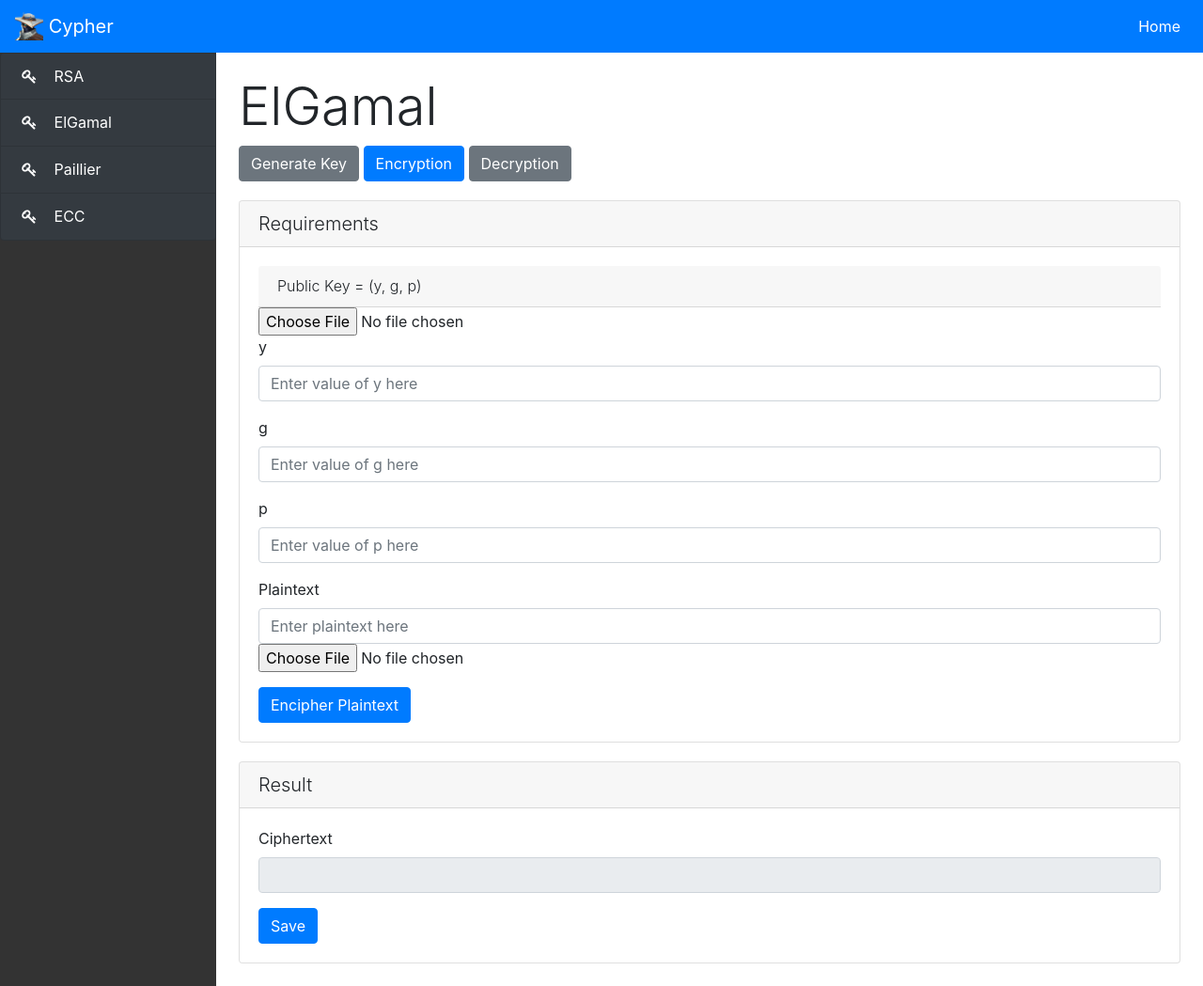
After one commit to reymyr/Modern-Cryptography, a Flask app: page /elgamal/encrypt in a window 1280 px wide. The commit adds this page. Shown: the whole page at 94% size. Run offline with Flask 2, Linux system fonts and the light colour scheme; parts of the project's set-up code (start-up, migrations or seed data) failed here and were passed over; some libraries are stand-ins or nearby versions.

Commit message:
add ElGamal and ECC to frontend and backend

```diff
--- a/app.py
+++ b/app.py
@@ -1,10 +1,15 @@
 from flask import Flask, render_template, request, send_file
-from RSA import RSA
+from rsa import RSA
 from Paillier import Paillier
+from ElGamal import ElGamal
+from ECC import ECC
 import io
 import re
+import ast
 
 app = Flask(__name__)
+
+ecc = ECC()
 
 def display5LetterGroup(text):
     result = re.findall('.{1,5}', text)
@@ -81,6 +86,76 @@ def paillierDecrypt():
     else:
         return render_template("paillier.html", mode="Decrypt")
 
+@app.route("/elgamal/generate", methods=['POST','GET'])
+def elGamalGenerate():
+    if request.method == 'POST':
+        key = ElGamal.generateKeys()
+        public_key = key[0]
+        private_key = key[1]
+        return render_template("elgamal.html", mode="Generate", public = public_key, private = private_key)
+    else:
+        return render_template("elgamal.html", mode="Generate")
+
+@app.route("/elgamal/encrypt", methods=['POST','GET'])
+def elGamalEncrypt():
+    if request.method == 'POST':
+        y = int(request.form['y'])
+        g = int(request.form['g'])
+        p = int(request.form['p'])
+        text = request.form['text']
+        result = ElGamal.encrypt(text, (y, g, p))
+        return render_template("elgamal.html", mode="Encrypt", y=y, g=g, p=p, plaintext=text, result=result)
+    else:
+        return render_template("elgamal.html", mode="Encrypt")
+
+@app.route("/elgamal/decrypt", methods=['POST','GET'])
+def elGamalDecrypt():
+    if request.method == 'POST':
+        x = int(request.form['x'])
+        p = int(request.form['p'])
+        text = ast.literal_eval(request.form['text'])
+        result = ElGamal.decrypt(text, (x, p))
+        return render_template("elgamal.html", mode="Decrypt", x=x, p=p, ciphertext=text, result=result)
+    else:
+        return render_template("elgamal.html", mode="Decrypt")
+
+@app.route("/ecc/generate", methods=['POST','GET'])
+def eccGenerate():
+    if request.method == 'POST':
+        key = ecc.generateKeys()
+        public_key = key[1]
+        private_key = key[0]
+        return render_template("ecc.html", mode="Generate", public = public_key, private = private_key)
+    else:
+        return render_template("ecc.html", mode="Generate")
+
+@app.route("/ecc/encrypt", methods=['POST','GET'])
+def eccEncrypt():
+    if request.method == 'POST':
+        x = int(request.form['x'])
+        y = int(request.form['y'])
+        text = request.form['text']
+        try:
+            result = (ecc.encrypt(text, (x, y)))
+            return render_template("ecc.html", mode="Encrypt", x=x, y=y, plaintext=text, result=result)
+        except Exception:
+            return render_template("ecc.html", mode="Decrypt", x=x, y=y, ciphertext=text, error="Error in encrypting text")
+    else:
+        return render_template("ecc.html", mode="Encrypt")
+
+@app.route("/ecc/decrypt", methods=['POST','GET'])
+def eccDecrypt():
+    if request.method == 'POST':
+        a = int(request.form['a'])
+        text = ast.literal_eval(request.form['text'])
+        try:
+            result = ecc.decrypt(text, a)
+            return render_template("ecc.html", mode="Decrypt", a=a, ciphertext=text, result=result)
+        except Exception:
+            return render_template("ecc.html", mode="Decrypt", a=a, ciphertext=text, error="Error in decrypting text")
+    else:
+        return render_template("ecc.html", mode="Decrypt")
+
 @app.route("/saveresult", methods=['POST'])
 def saveResult():
     result = request.form['result']
--- a/templates/base.html
+++ b/templates/base.html
@@ -91,6 +91,7 @@
             integrity="sha384-JjSmVgyd0p3pXB1rRibZUAYoIIy6OrQ6VrjIEaFf/nJGzIxFDsf4x0xIM+B07jRM" crossorigin="anonymous">
         </script>
         <script>
+
             function handleFileSelect(event) {
                 const reader = new FileReader()
                 reader.onload = handleFileLoad;
@@ -101,8 +102,9 @@
                 console.log(event);
                 document.getElementById('text-input').value = event.target.result;
             }
-
-            document.getElementById('text-file-input').addEventListener('change', handleFileSelect, false);
+            if (document.getElementById('text-file-input')) {
+                document.getElementById('text-file-input').addEventListener('change', handleFileSelect, false);
+            }
 
             function handlePublicKeyFileSelect(event) {
                 const reader = new FileReader()
@@ -113,13 +115,19 @@
             function handlePublicKeyFileLoad(event) {
                 console.log(event);
                 var key = event.target.result;
-                key = key.replace('[', '').replace(']', '').replace(' ', '');
+                key = key.replace('[', '').replace(']', '').replace('(', '').replace(')', '').replaceAll(' ', '');
+                console.log(key);
                 arr_key = key.split(",")
-                document.getElementById('public1').value = arr_key[0];
-                document.getElementById('public2').value = arr_key[1];
+                console.log(arr_key)
+                arr_key.forEach((val, idx) => {
+                    console.log('public'+(idx+1))
+                    document.getElementById('public'+(idx+1)).value = arr_key[idx];
+                });
             }
 
-            document.getElementById('public-key-file-input').addEventListener('change', handlePublicKeyFileSelect, false);
+            if (document.getElementById('public-key-file-input')) {
+                document.getElementById('public-key-file-input').addEventListener('change', handlePublicKeyFileSelect, false);
+            }
 
             function handlePrivateKeyFileSelect(event) {
                 const reader = new FileReader()
@@ -130,10 +138,12 @@
             function handlePrivateKeyFileLoad(event) {
                 console.log(event);
                 var key = event.target.result;
-                key = key.replace('[', '').replace(']', '').replace(' ', '');
+                key = key.replace('[', '').replace(']', '').replace('(', '').replace(')', '').replaceAll(' ', '');
                 arr_key = key.split(",")
-                document.getElementById('private1').value = arr_key[0];
-                document.getElementById('private2').value = arr_key[1];
+                arr_key.forEach((val, idx) => {
+                    console.log('private'+(idx+1))
+                    document.getElementById('private'+(idx+1)).value = arr_key[idx];
+                });
             }
 
             document.getElementById('private-key-file-input').addEventListener('change', handlePrivateKeyFileSelect, false);
--- /dev/null
+++ b/templates/elgamal.html
@@ -0,0 +1,125 @@
+{% extends 'base.html' %}
+
+{% block head %}
+<title>ElGamal - {{mode}}</title>
+{% endblock %}
+
+{% block body %}
+<!-- MAIN -->
+<div class="col p-4">
+    <h1 class="display-4">ElGamal</h1>
+    {% if mode=="Generate" %}
+    <a class="btn btn-primary" href="/elgamal/generate" role="button">Generate Key</a>
+    <a class="btn btn-secondary" href="/elgamal/encrypt" role="button">Encryption</a>
+    <a class="btn btn-secondary" href="/elgamal/decrypt" role="button">Decryption</a>
+    <div class="card">
+        <div class="card-body">
+            <form action="/elgamal/generate" method="POST">
+                <button type="submit" class="btn btn-primary">Generate Key</button>
+            </form>
+        </div>
+    </div>
+    <div class="card">
+        <h5 class="card-header font-weight-light">Key</h5>
+        <div class="card-body">
+            <form action="/savepublickey" method="POST">
+                <div class="form-group">
+                    <label for="text">Public Key</label>
+                    <input type="text" readonly class="form-control" name="public" value="{{public}}">
+                </div>
+                <button type="submit" class="btn btn-primary">Save Public Key</button>
+            </form>
+            <form action="/saveprivatekey" method="POST">
+                <div class="form-group">
+                    <label for="text">Private Key</label>
+                    <input type="text" readonly class="form-control" name="private" value="{{private}}">
+                </div>
+                <button type="submit" class="btn btn-primary">Save Private Key</button>
+            </form>
+        </div>
+    </div>
+    {% elif mode=="Encrypt" %}
+    <a class="btn btn-secondary" href="/elgamal/generate" role="button">Generate Key</a>
+    <a class="btn btn-primary" href="/elgamal/encrypt" role="button">Encryption</a>
+    <a class="btn btn-secondary" href="/elgamal/decrypt" role="button">Decryption</a>
+    <div class="card">
+        <h5 class="card-header font-weight-light">Requirements</h5>
+        <div class="card-body">
+            <form action="/elgamal/encrypt" method="POST">
+                <h6 class="card-header font-weight-light">Public Key = (y, g, p)</h6>
+                <input type="file" class="form-control-file" name="file" id="public-key-file-input">
+                <div class="form-group">
+                    <label for="y">y</label>
+                    <input type="number" class="form-control" name="y" placeholder="Enter value of y here" id=public1 value="{{y}}">
+                </div>
+                <div class="form-group">
+                    <label for="g">g</label>
+                    <input type="number" class="form-control" name="g" placeholder="Enter value of g here" id=public2 value="{{g}}">
+                </div>
+                <div class="form-group">
+                  <label for="p">p</label>
+                  <input type="number" class="form-control" name="p" placeholder="Enter value of p here" id=public3 value="{{p}}">
+                </div>
+                <div class="form-group">
+                    <label for="text">Plaintext</label>
+                    <input type="text" class="form-control" name="text" placeholder="Enter plaintext here" id="text-input" value="{{plaintext}}">
+                    <input type="file" class="form-control-file" name="file" id="text-file-input">
+                </div>
+                <button type="submit" class="btn btn-primary">Encipher Plaintext</button>
+            </form>
+        </div>
+    </div>
+    <div class="card">
+        <h5 class="card-header font-weight-light">Result</h5>
+        <div class="card-body">
+            <form action="/saveresult" method="POST">
+                <div class="form-group">
+                    <label for="text">Ciphertext</label>
+                    <input type="text" readonly class="form-control" name="result" value="{{result}}">
+                </div>
+                <button type="submit" class="btn btn-primary">Save</button>
+            </form>
+        </div>
+    </div>
+    {% else %}
+    <a class="btn btn-secondary" href="/elgamal/generate" role="button">Generate Key</a>
+    <a class="btn btn-secondary" href="/elgamal/encrypt" role="button">Encryption</a>
+    <a class="btn btn-primary" href="/elgamal/decrypt" role="button">Decryption</a>
+    <div class="card">
+        <h5 class="card-header font-weight-light">Requirements</h5>
+        <div class="card-body">
+            <form action="/elgamal/decrypt" method="POST">
+                <h6 class="card-header font-weight-light">Private Key = (x, p)</h6>
+                <input type="file" class="form-control-file" name="file" id="private-key-file-input">
+                <div class="form-group">
+                    <label for="x">x</label>
+                    <input type="number" class="form-control" name="x" placeholder="Enter value of x here" id="private1" value="{{x}}">
+                </div>
+                <div class="form-group">
+                    <label for="p">p</label>
+                    <input type="number" class="form-control" name="p" placeholder="Enter value of p here" id="private2" value="{{p}}">
+                </div>
+                <div class="form-group">
+                    <label for="text">Ciphertext</label>
+                    <input type="text" class="form-control" name="text" placeholder="Enter ciphertext here" id="text-input" value="{{ciphertext}}">
+                    <input type="file" class="form-control-file" name="file" id="text-file-input">
+                </div>
+                <button type="submit" class="btn btn-primary">Decipher Ciphertext</button>
+            </form>
+        </div>
+    </div>
+    <div class="card">
+        <h5 class="card-header font-weight-light">Result</h5>
+        <div class="card-body">
+            <form action="/saveresult" method="POST">
+                <div class="form-group">
+                    <label for="text">Plaintext</label>
+                    <input type="text" readonly class="form-control" name="result" value="{{result}}">
+                </div>
+                <button type="submit" class="btn btn-primary">Save</button>
+            </form>
+        </div>
+    </div>
+    {% endif %}
+</div><!-- Main Col END -->
+{% endblock %}
--- a/templates/index.html
+++ b/templates/index.html
@@ -19,7 +19,7 @@
         <div class="divider-custom-line"></div>
     </div>
     <!-- Masthead Subheading-->
-    <p class="masthead-subheading font-weight-light mb-0">Vigenere Cipher - Playfair Cipher - Affine Cipher - Hill Cipher</p>
+    <p class="masthead-subheading font-weight-light mb-0">RSA - ElGamal - Paillier - ECC</p>
     <!-- Icon Divider-->
     <div class="divider-custom divider-light">
         <div class="divider-custom-line"></div>
```
Also changed, not shown: ECC.py (added, +156 -0 lines), ElGamal.py (+20 -21 lines), templates/ecc.html (added, +125 -0 lines).
